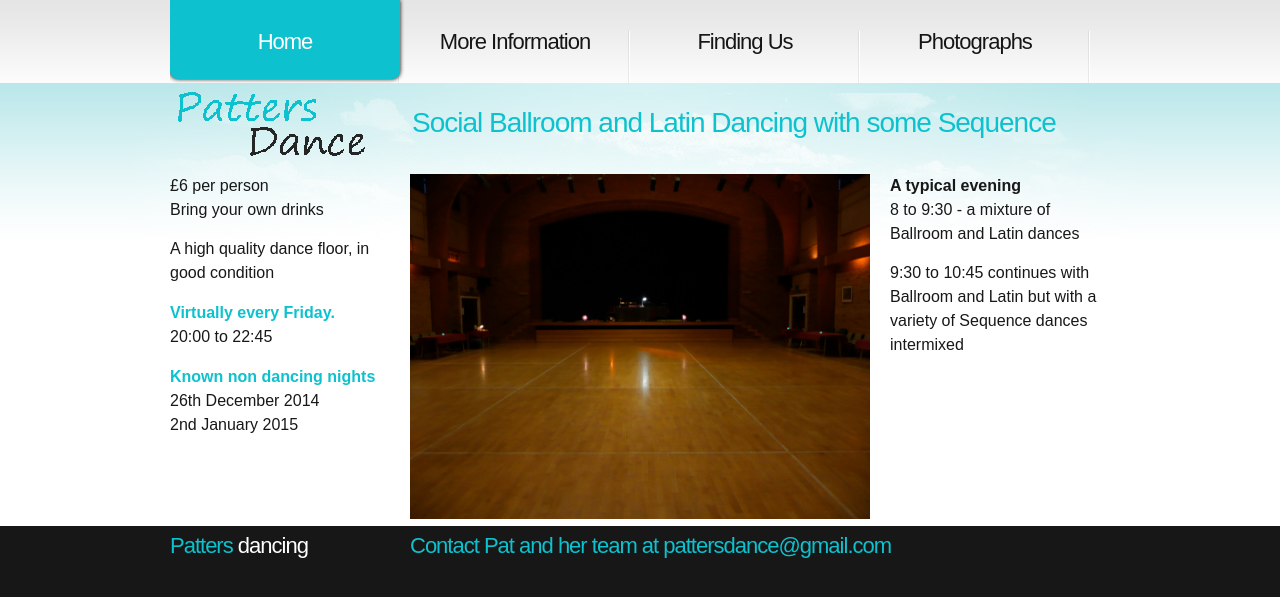
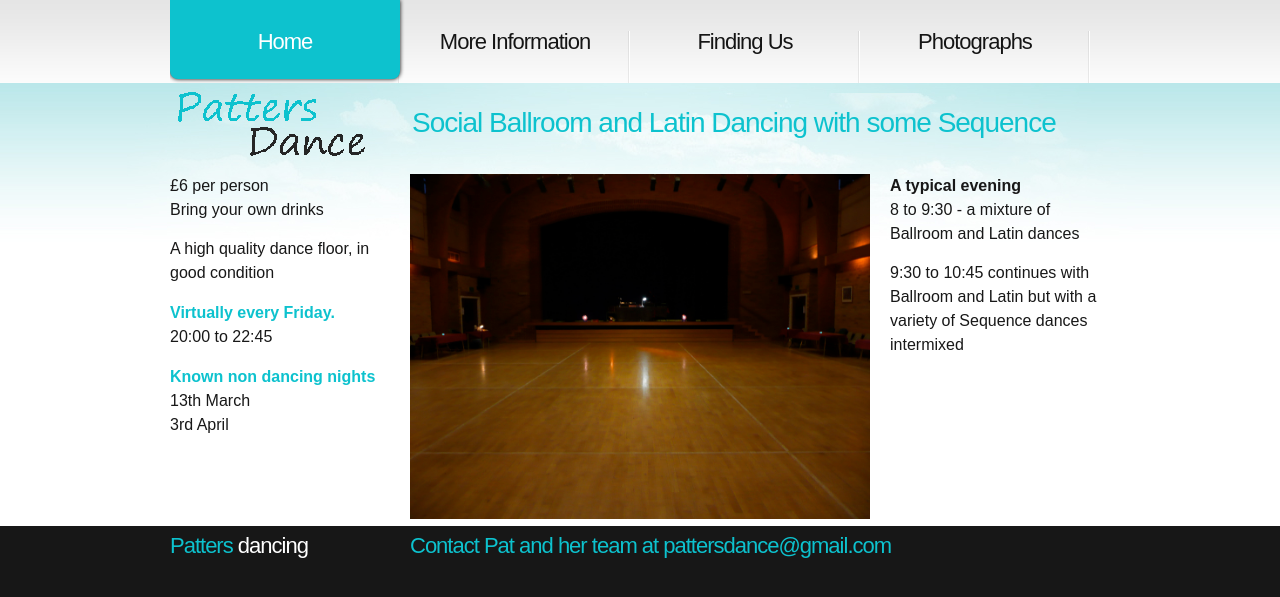
Before and after one commit to ramsayd/patters, a Jekyll site: the page built from 00_index.md, in a window 1280 px wide. Shown: the top 597 px of the page. Built offline with Jekyll 4.4.1, drawn with Linux system fonts in a browser that asks for light colours.

Commit message:
Update 00_index.md

```diff
--- a/00_index.md
+++ b/00_index.md
@@ -13,8 +13,8 @@ permalink: "index.html"
       <dt class="heading-text">Virtually every Friday.</dt>
       <dt>20:00 to 22:45</dt>
       <dt class="heading-text non-dancing">Known non dancing nights</dt>
-      <dt>26th December 2014</dt>
-      <dt>2nd January 2015</dt>
+      <dt>13th March</dt>
+      <dt>3rd April</dt>
     </dl>
   </dl>
 </article>
```
